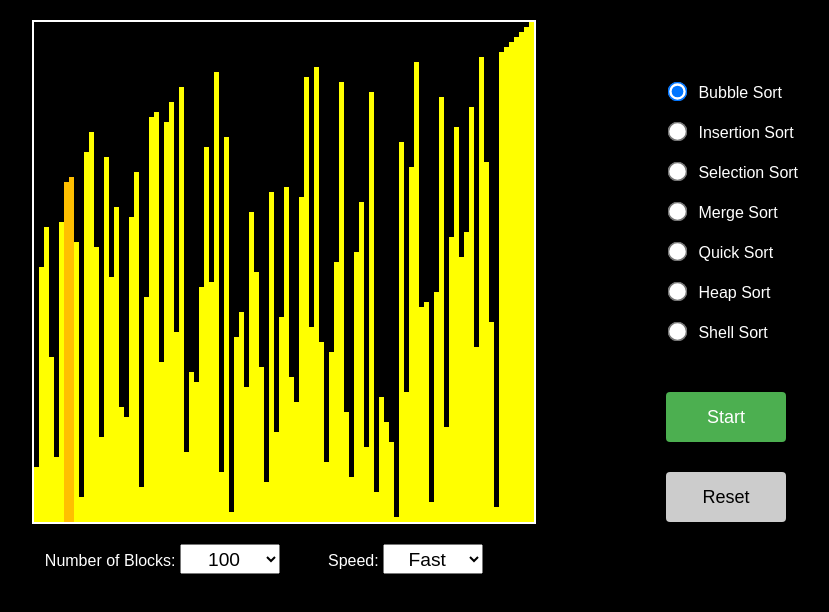
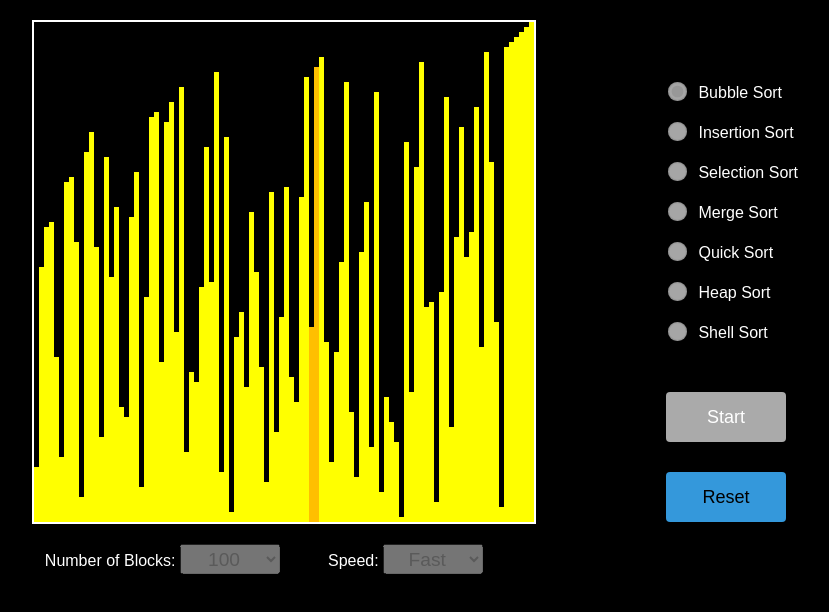
Before and after one commit to lokeshagg13/Tetris, a plain HTML site: page index.html in a window 1280 px wide. Both pictures are taken after a click on the input "Start". Shown: the whole page, without its empty margins (118-947 px from the left). Drawn offline with nearby package versions, Linux system fonts and the light colour scheme.

Commit message:
Adding speed control

```diff
--- a/game.js
+++ b/game.js
@@ -1,17 +1,36 @@
 const canvas = document.getElementById("canvas");
 const canvasContext = canvas.getContext("2d");
-
-let createRect = (x, y, width, height, color) => {
-  canvasContext.fillStyle = color;
-  canvasContext.fillRect(x, y, width, height);
-};
 
 const canvasWidth = canvas.width;
 const canvasHeight = canvas.height;
 
-const fps = 30;
 let numBlocks = 0;
 let blocks = [];
+let sortInterval;
+
+let enableAnimationMode = () => {
+  let inputElements = [
+    ...document.querySelectorAll(
+      "input[type='radio'],input[type='submit'],select"
+    ),
+  ];
+  inputElements.map((elem) => (elem.disabled = true));
+};
+
+let disableAnimationMode = () => {
+  let inputElements = [
+    ...document.querySelectorAll(
+      "input[type='radio'],input[type='submit'],select"
+    ),
+  ];
+  inputElements.map((elem) => (elem.disabled = false));
+};
+
+let resetHandler = () => {
+  disableAnimationMode();
+  if (sortInterval) clearInterval(sortInterval);
+  createBlocks();
+};
 
 let createBlocks = () => {
   canvasContext.clearRect(0, 0, canvasWidth, canvasHeight);
@@ -38,7 +57,6 @@ let createColorArray = (
   const colorArray = Array.from({ length: numblocks }, (_, index) => {
     return markedIndexArray.includes(index) ? "#FFBF00" : "yellow";
   });
-  console.log(markedIndexArray.slice(-1)[0]);
   if (highlightPivot) colorArray[markedIndexArray.slice(-1)[0]] = "blue";
   return colorArray;
 };
@@ -59,9 +77,67 @@ let getSelectedSortAlgorithm = () => {
   return checkedRadioButton.value;
 };
 
-let sort = (event) => {
+let getMillisecondsTime = (numBlocks, speed, sortAlgorithm, seqL) => {
+  let mapping = {
+    bubble: {
+      s: [50000, 100000, 500000, 1000000, 5000000],
+      m: [10000, 50000, 100000, 500000, 1000000],
+      f: [5000, 10000, 1000, 1000, 1000],
+    },
+    selection: {
+      s: [50000, 100000, 500000, 1000000, 5000000],
+      m: [10000, 50000, 100000, 500000, 1000000],
+      f: [5000, 10000, 1000, 1000, 1000],
+    },
+    insertion: {
+      s: [50000, 100000, 500000, 1000000, 5000000],
+      m: [10000, 50000, 100000, 500000, 1000000],
+      f: [5000, 10000, 1000, 1000, 1000],
+    },
+    merge: {
+      s: [25000, 25000, 25000, 25000, 25000],
+      m: [10000, 10000, 10000, 10000, 10000],
+      f: [5000, 5000, 5000, 5000, 5000],
+    },
+    quick: {
+      s: [50000, 100000, 500000, 1000000, 5000000],
+      m: [10000, 50000, 100000, 500000, 1000000],
+      f: [5000, 10000, 1000, 1000, 1000],
+    },
+    heap: {
+      s: [50000, 100000, 500000, 1000000, 5000000],
+      m: [10000, 50000, 100000, 500000, 1000000],
+      f: [5000, 10000, 1000, 1000, 1000],
+    },
+    shell: {
+      s: [50000, 100000, 500000, 1000000, 5000000],
+      m: [10000, 50000, 100000, 500000, 1000000],
+      f: [5000, 10000, 1000, 1000, 1000],
+    },
+  };
+  let numBlocksIndex = [25, 50, 75, 100, 200].indexOf(numBlocks);
+  let millisecondsTime = mapping[sortAlgorithm][speed][numBlocksIndex] / seqL;
+  console.log(millisecondsTime);
+  return millisecondsTime;
+};
+
+let toggleLoading = async (show = true) => {
+  return new Promise((resolve) => {
+    if (show) {
+      document.getElementById("loading").style.display = "block";
+    } else {
+      document.getElementById("loading").style.display = "none";
+    }
+    // Assuming some delay for the loading state (adjust as needed)
+    setTimeout(() => {
+      resolve();
+    }, 100);
+  });
+};
+
+let sort = async (event) => {
   event.preventDefault();
-  blocks.printBlocks();
+  enableAnimationMode();
 
   let highlightPivot = false; // for quick sort, the last element of each
   // compare sequence would be a pivot index (marked blue)
@@ -69,11 +145,15 @@ let sort = (event) => {
   let sortAlgorithm = getSelectedSortAlgorithm();
   if (["quick", "heap"].includes(sortAlgorithm)) highlightPivot = true;
 
+  let speed = document.getElementById("speed").value;
+
+  await toggleLoading(true);
+
   let sortResult;
 
   switch (sortAlgorithm) {
     case "bubble":
-      sortResult = bubbleSort(blocks);
+      sortResult = await bubbleSort(blocks);
       break;
     case "selection":
       sortResult = selectionSort(blocks);
@@ -99,9 +179,15 @@ let sort = (event) => {
 
   let { sortSequences, compareSequences } = sortResult;
 
-  console.log(sortSequences.length);
-  console.log(compareSequences);
-  let sortInterval = setInterval(() => {
+  await toggleLoading(false);
+
+  let millisecondsTime = getMillisecondsTime(
+    numBlocks,
+    speed,
+    sortAlgorithm,
+    sortSequences.length
+  );
+  sortInterval = setInterval(() => {
     if (sortSequences.length > 0) {
       let nextBlockSet = sortSequences.shift();
       let nextCompareSet = compareSequences.shift();
@@ -110,13 +196,14 @@ let sort = (event) => {
         nextCompareSet,
         highlightPivot
       );
-      nextBlockSet.printBlocks();
+      // nextBlockSet.printBlocks();
       canvasContext.clearRect(0, 0, canvasWidth, canvasHeight);
       nextBlockSet.drawBlocks(colorArray);
     } else {
       clearInterval(sortInterval);
+      // disableAnimationMode();
     }
-  }, 10000 / sortSequences.length);
+  }, millisecondsTime);
 
   // 120 for bubble
   // 200 for insertion
--- a/index.html
+++ b/index.html
@@ -13,6 +13,10 @@
       referrerpolicy="no-referrer"
     ></script>
     <link rel="stylesheet" href="style.css" />
+    <script
+      src="https://kit.fontawesome.com/ee7c4af1cd.js"
+      crossorigin="anonymous"
+    ></script>
   </head>
   <body style="margin: 0px; background-color: black">
     <div style="display: flex">
@@ -85,7 +89,15 @@
 
             <div class="actions">
               <input id="start" type="submit" value="Start" />
-              <input id="reset" type="button" value="Reset" />
+              <button id="loading" value="Loading" disabled="disabled">
+                <i class="fas fa-spinner fa-spin"></i>
+              </button>
+              <input
+                id="reset"
+                type="button"
+                value="Reset"
+                onclick="resetHandler()"
+              />
             </div>
           </form>
         </div>
--- a/style.css
+++ b/style.css
@@ -77,9 +77,13 @@ input[type="submit"]:hover {
   background-color: #45a049; /* Darker green on hover */
 }
 
+input[type="submit"]:disabled {
+  background-color: #aaaaaa; /* Darker green on hover */
+}
+
 input#reset {
   padding: 8px 16px;
-  background-color: #cccccc;
+  background-color: #3498db;
   color: black;
   border: none;
   border-radius: 4px;
@@ -91,11 +95,24 @@ input#reset {
 }
 
 input#reset:hover {
-  background-color: #aaaaaa;
+  background-color: #2980b9;
 }
 
 div.actions {
   display: flex;
   flex-direction: column;
 }
+
+button#loading {
+  position: absolute;
+  z-index: 1;
+  margin-top: 30px;
+  background-color: black;
+  color: white;
+  border: none;
+  width: 120px;
+  height: 50px;
+  font-size: 30px;
+  display: none;
+}
 /* Add more styles as needed */
```
